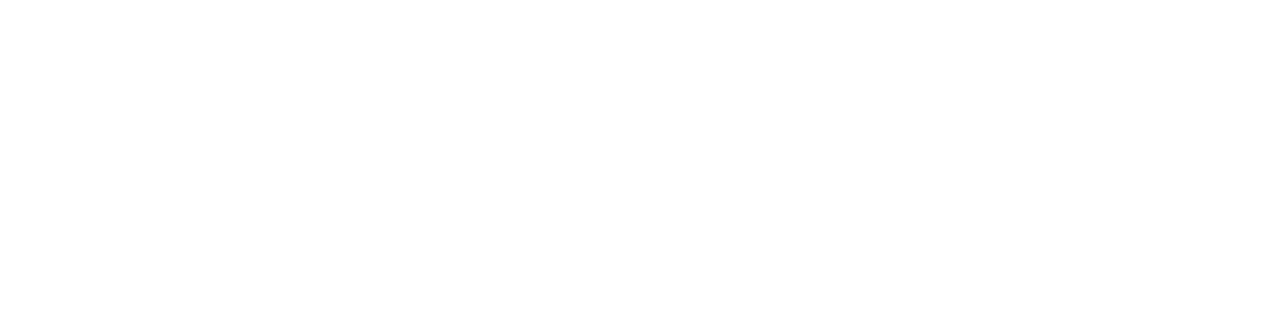
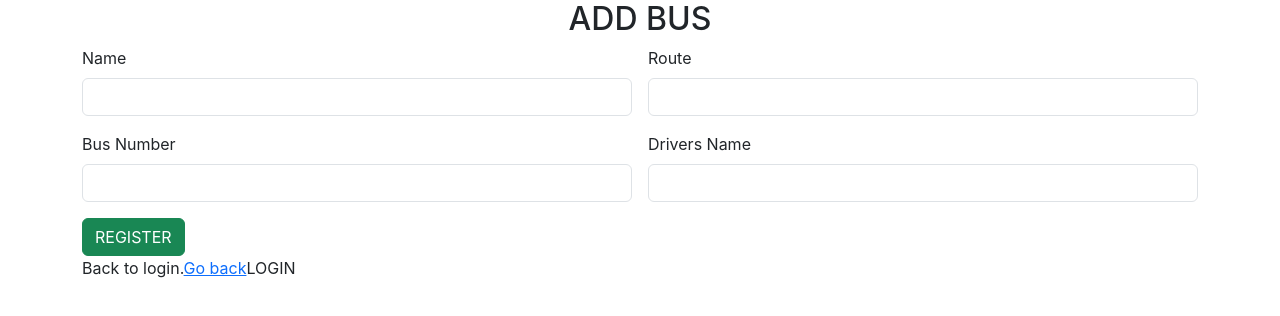
Before and after one commit to Annaeldho01/bus-app-react, a React (Create React App) app: page /add in a window 1280 px wide. Before the commit this address had no page. Shown: the top 316 px of the page. Built offline with nearby package versions, Linux system fonts and the light colour scheme.

Commit message:
project completed

```diff
--- a/src/App.js
+++ b/src/App.js
@@ -3,6 +3,7 @@ import './App.css';
 import { BrowserRouter, Route, Routes } from 'react-router-dom';
 import AddUser from './components/AddUser';
 import LoginUser from './components/LoginUser';
+import AddBus from './components/AddBus';
 
 function App() {
   return (
@@ -11,6 +12,7 @@ function App() {
     <Routes>
       <Route path="/reg" element={<AddUser/>}/>
       <Route path="/" element={<LoginUser/>}/>
+      <Route path="/add" element={<AddBus/>}/>
       </Routes></BrowserRouter>
     </div>
   );
--- /dev/null
+++ b/src/components/AddBus.jsx
@@ -0,0 +1,75 @@
+import React, { useState } from 'react'
+
+import axios from 'axios'
+import { Link } from 'react-router-dom'
+
+const AddBus = () => {
+    const [data, setData] = useState({
+        "bname": "",
+        "route": "",
+        "busNo": "",
+        "dname": ""
+    })
+    const inputHandler = (event) => {
+        setData({ ...data, [event.target.name]: event.target.value })
+    }
+
+    const readValue = () => {
+        console.log(data)
+
+
+        axios.post("http://localhost:8080/add", data).then(
+            (response) => {
+                console.log(response.data)
+                if (response.data.status == "success") {
+                    alert("success")
+                } else {
+                    alert(Error)
+                }
+            }
+        )
+
+    }
+
+
+
+return (
+    <div>
+
+        <div className="container">
+            <h2 align="center">ADD BUS</h2>
+            <div className="row">
+                <div className="col col-12 col-sm-12 col-md-12 col-lg-12 col-xl-12 col-xxl-12">
+                    <div className="row g-3">
+                        <div className="col col-12 col-sm-6 col-md-6 col-lg-6 col-xl-6 col-xxl-6">
+                            <label htmlFor="" className="form-label">Name</label>
+                            <input type="text" className="form-control" name='bname' value={data.bname} onChange={inputHandler} />
+                        </div>
+                        <div className="col col-12 col-sm-6 col-md-6 col-lg-6 col-xl-6 col-xxl-6">
+                            <label htmlFor="" className="form-label">Route</label>
+                            <input type="text" className="form-control" name='route' value={data.route} onChange={inputHandler} />
+                        </div>
+                        <div className="col col-12 col-sm-6 col-md-6 col-lg-6 col-xl-6 col-xxl-6">
+                            <label htmlFor="" className="form-label">Bus Number</label>
+                            <input type="text" className="form-control" name='busNo' value={data.busNo} onChange={inputHandler} />
+                        </div>
+                        <div className="col col-12 col-sm-6 col-md-6 col-lg-6 col-xl-6 col-xxl-6">
+                            <label htmlFor="" className="form-label">Drivers Name</label>
+                            <input type="text" className="form-control" name='dname' value={data.dname} onChange={inputHandler} />
+                        </div>
+
+                        <div className="col col-12 col-sm-6 col-md-6 col-lg-6 colxl-6 col-xxl-6">
+                            <button className="btn btn-success" onClick={readValue}>REGISTER </button>
+                            <p>Back to login.<Link to="/">Go back</Link>LOGIN</p>
+                        </div>
+                    </div>
+                </div>
+            </div>
+        </div>
+    </div>
+
+
+  )
+}
+
+export default AddBus
```
